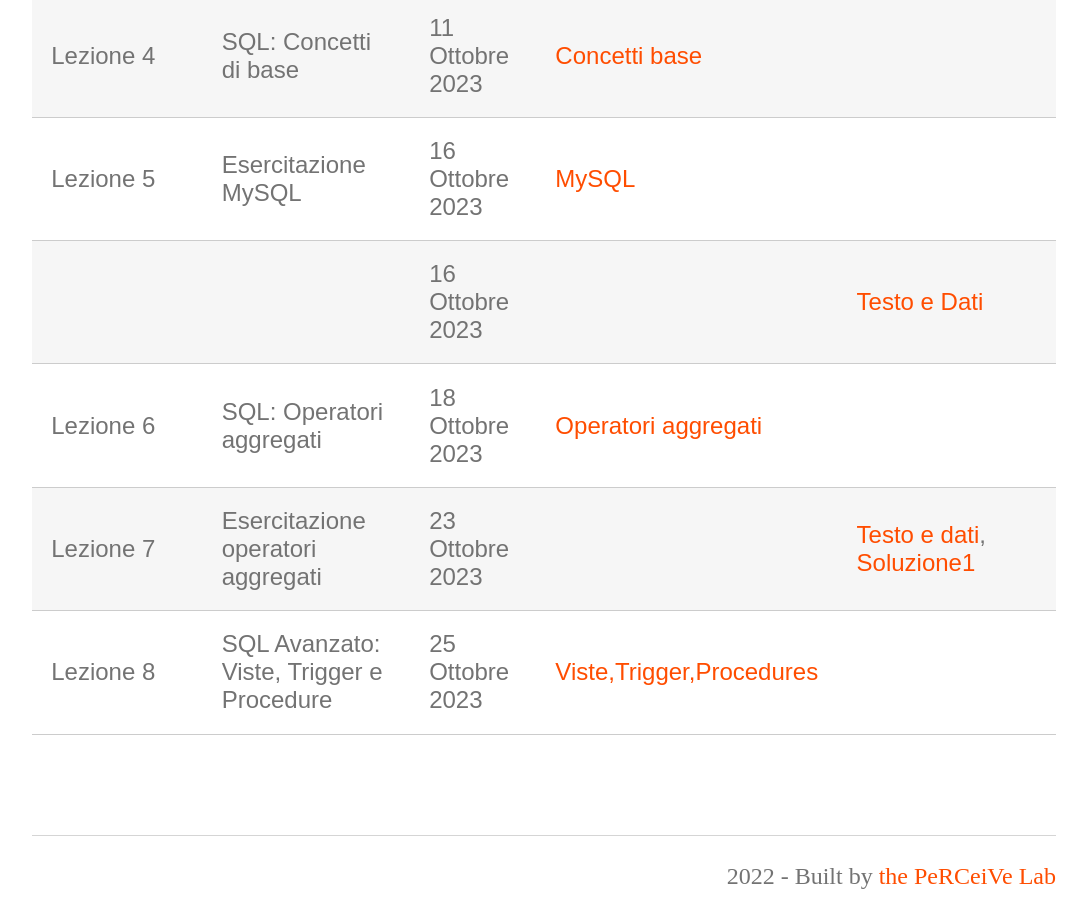
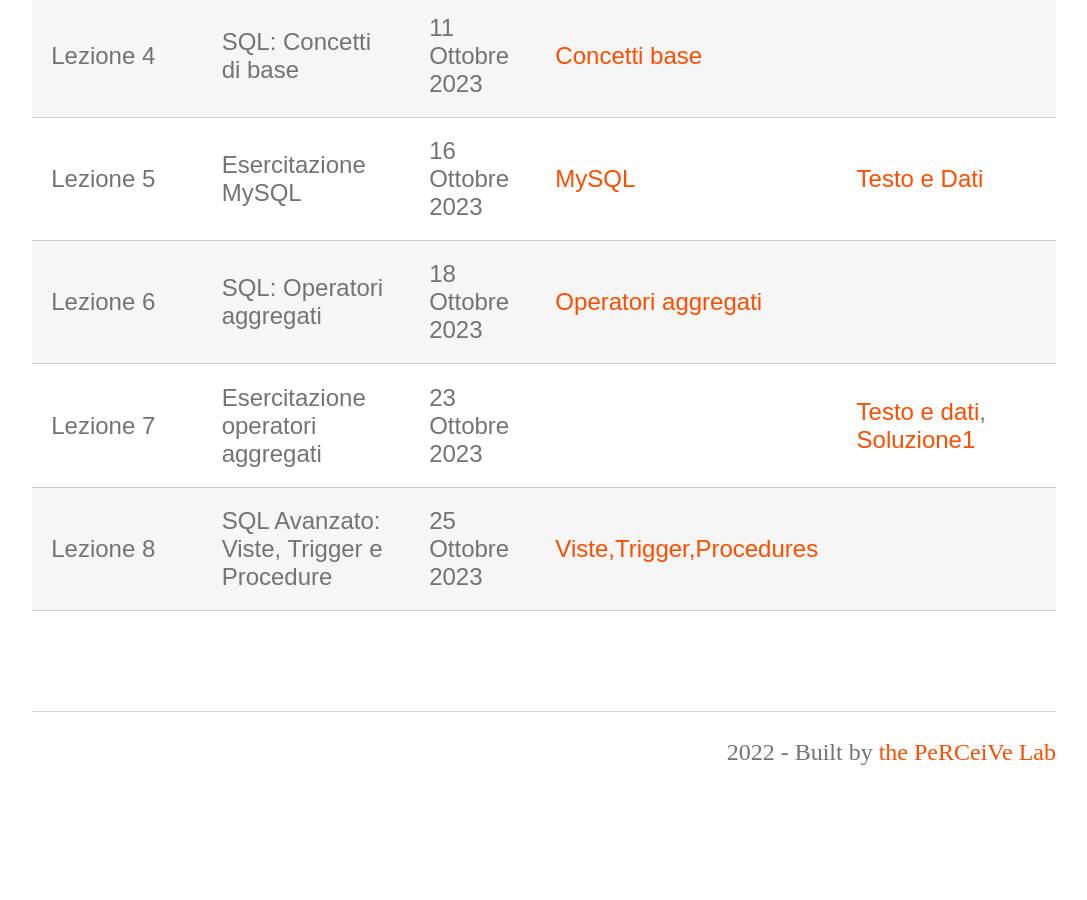
Before and after one commit to perceivelab/database-course, a Jekyll site: the page built from lezioni.md, in a window 1280 px wide and 900 px high, scrolled down 859 px. Shown: the whole window, without its empty margins (96-1183 px from the left). Built offline with Jekyll 4.4.1, drawn with Linux system fonts in a browser that asks for light colours; our own code applies the rules of GitHub Pages for plain Markdown files; after the commit the page ends 1689 px from its top, so only the background shows below that.

Commit message:
Update lezioni.md

```diff
--- a/lezioni.md
+++ b/lezioni.md
@@ -12,8 +12,7 @@
 | Lezione 2  | Algebra relazionale                      | 04 Ottobre 2023   | [Algebra Relazionale](https://drive.google.com/file/d/1A-qmts9eQMoQPqdN6f6_j1QWPLIntvNc/view?usp=sharing)       |      [Link](https://drive.google.com/file/d/1xhLANQBfE-IPZenv5l__r-LpDB_vGVbi/view?usp=sharing)  |
 | Lezione 3  | Esercitazione Algebra relazionale                      | 09 Ottobre 2023   |    |      [Link](https://drive.google.com/file/d/1jGRLpZON_ydNYmKO80tpAFVwFnf0xMPU/view?usp=drive_link)  |
 | Lezione 4  | SQL: Concetti di base                    | 11 Ottobre 2023   | [Concetti base](https://drive.google.com/file/d/1fG6gzViO1lCwVUnOTlMy4aAFP1ebPNXA/view?usp=sharing)                        |             |
-| Lezione 5  | Esercitazione MySQL                    | 16 Ottobre 2023   | [MySQL](https://drive.google.com/file/d/1Pqm2TqSfBQXboEPyh3y2eGgEH5mt-PA7/view?usp=share_link)                        |             |
-|   |                     | 16 Ottobre 2023   | |[Testo e Dati](https://drive.google.com/file/d/1i7J1amDr4M01sJzI3dO-i5pdI1dERq1H/view?usp=share_link)                        |
+| Lezione 5  | Esercitazione MySQL                    | 16 Ottobre 2023   | [MySQL](https://drive.google.com/file/d/1Pqm2TqSfBQXboEPyh3y2eGgEH5mt-PA7/view?usp=share_link)                        |   [Testo e Dati](https://drive.google.com/file/d/1i7J1amDr4M01sJzI3dO-i5pdI1dERq1H/view?usp=share_link)          |
 | Lezione 6  | SQL: Operatori aggregati                   | 18 Ottobre 2023   | [Operatori aggregati](https://drive.google.com/file/d/1A4mCEehIwVzy1upPbaMFVsH7opPb6-3o/view?usp=sharing)                        |             |
 | Lezione 7  | Esercitazione operatori aggregati                    | 23 Ottobre 2023   | | [Testo e dati](https://drive.google.com/file/d/1G4ahE5VfEiN24muC71vMFQ-5_-l-DOiC/view?usp=sharing), [Soluzione1](https://drive.google.com/file/d/1spNlz6uf3L99u0WcApaVwyBlIPntX-hm/view?usp=sharing)                        |          |
 | Lezione 8  | SQL Avanzato: Viste, Trigger e Procedure                    | 25 Ottobre 2023   | [Viste,Trigger,Procedures](https://drive.google.com/file/d/1ozn-jZ9T1RyDab2dNy-xAMl50L3Jh-_p/view?usp=sharing)
```
